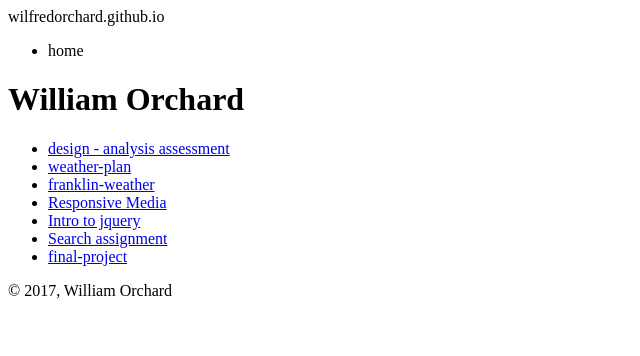
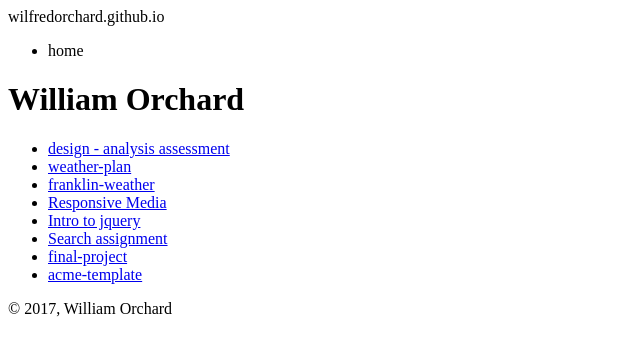
Before and after one commit to wilfredorchard/wilfredorchard.github.io, a plain HTML site: page index.html in a window 1280 px wide. Shown: the whole page, without its empty margins (0-640 px from the left). Drawn offline with Linux system fonts and the light colour scheme.

Commit message:
template

```diff
--- a/index.html
+++ b/index.html
@@ -29,6 +29,7 @@
                 <li> <a href="wilfredorchard.github.io/intro-jquery-files/Lesson4/index.htm">Intro to jquery</a></li>
                 <li> <a href="homework/search.html">Search assignment</a></li>
                 <li> <a href="acme/acme.html"> final-project</a></li>
+                <li> <a href="acme/template.html"> acme-template</a></li>
             </ul>
         </main>
         <footer>
```
